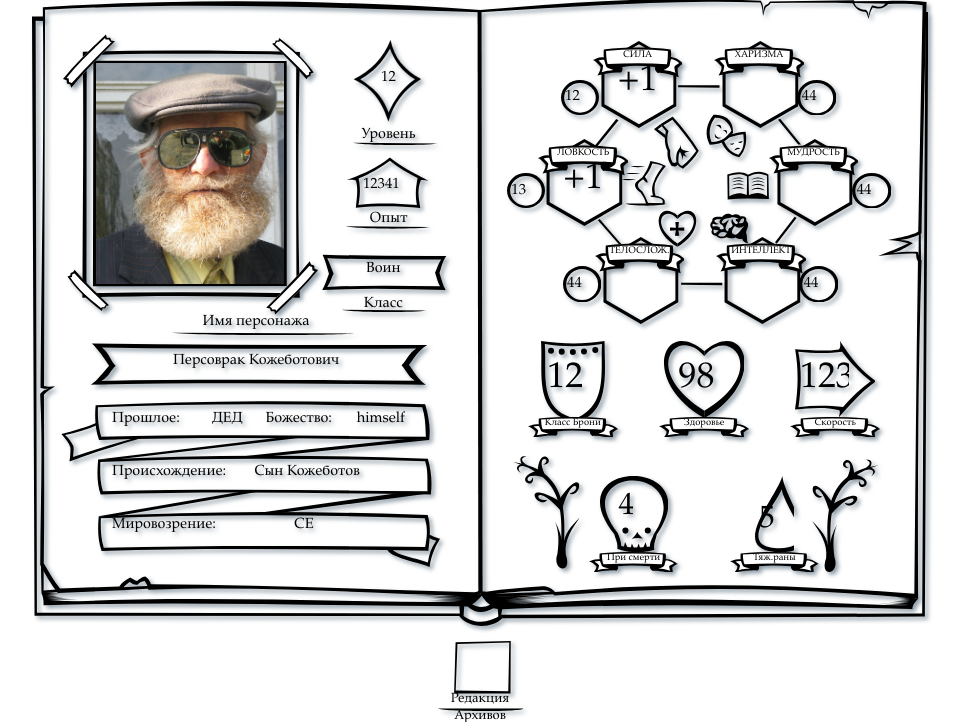
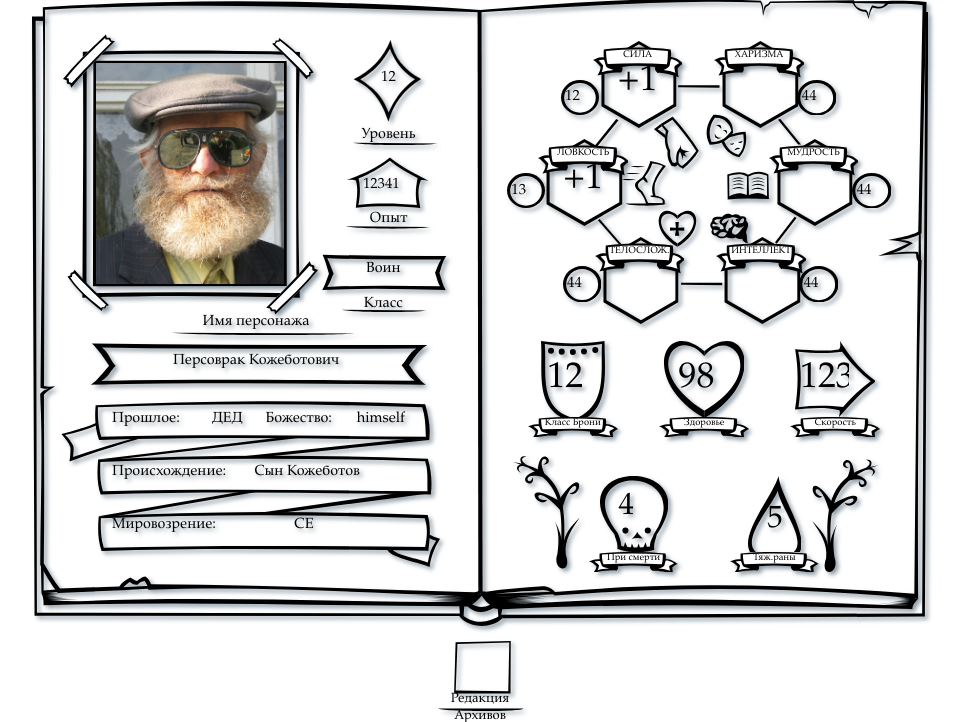
Before and after one commit to Polliakoff/COLRED, a Django app: page /redactor/2/1 in a window 1280 px wide. Shown: the part 81-803 px from the top of the page, without its empty margins (160-1125 px from the left). Run offline with Django 4.2, Linux system fonts and the light colour scheme; a user stored in the database is signed in; data comes from the database, SQL or seed files in the repository.

Commit message:
droplet_fix+ava_menu_fix

```diff
--- a/main/forms.py
+++ b/main/forms.py
@@ -48,6 +48,7 @@ class Great_List_Form(ModelForm):
             }),
             'mortal_wounds': NumberInput(attrs={
                 'placeholder' : '_',
+                'style' : 'margin-left: 1rem;',
             }),
             'name': TextInput(attrs={
                 'style' : 'width: 20vw;',
--- a/main/static/main/css/list.css
+++ b/main/static/main/css/list.css
@@ -299,6 +299,10 @@ div.txt_fields > *{
     align-items: center;
 }
 
+#mw{
+    padding: 0 7px;
+}
+
 .title{
     background: url(../images/list/right/list_book_field.svg) no-repeat;
     background-size: cover;
--- a/main/static/main/css/lk.css
+++ b/main/static/main/css/lk.css
@@ -45,6 +45,7 @@
 }
 
 .popup:target{
+    z-index: 1000;
     opacity: 1;
     visibility: visible;
 }
--- a/main/templates/main/list.html
+++ b/main/templates/main/list.html
@@ -218,7 +218,7 @@ redacted
                             </div>
                         </div>
                         <div class="whatr">
-                            <div class="mm">
+                            <div class="mm" id = 'mw'>
                                 <!-- <input type="text"> -->
                                 {{form.mortal_wounds}}
                             </div>
```
